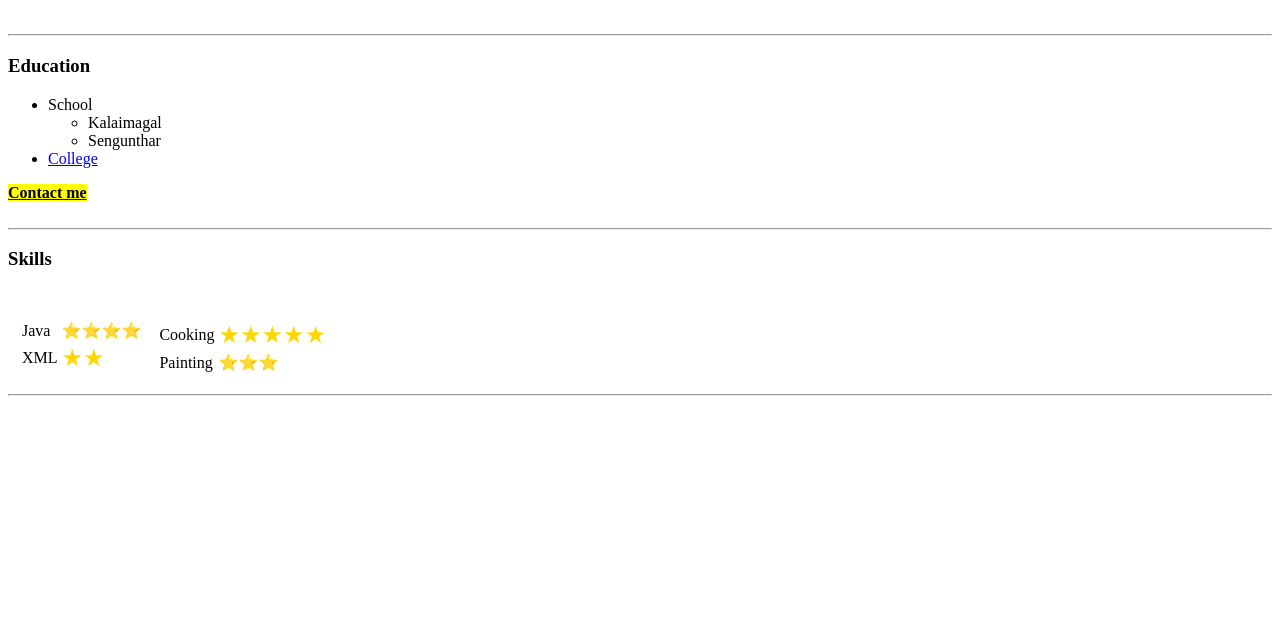
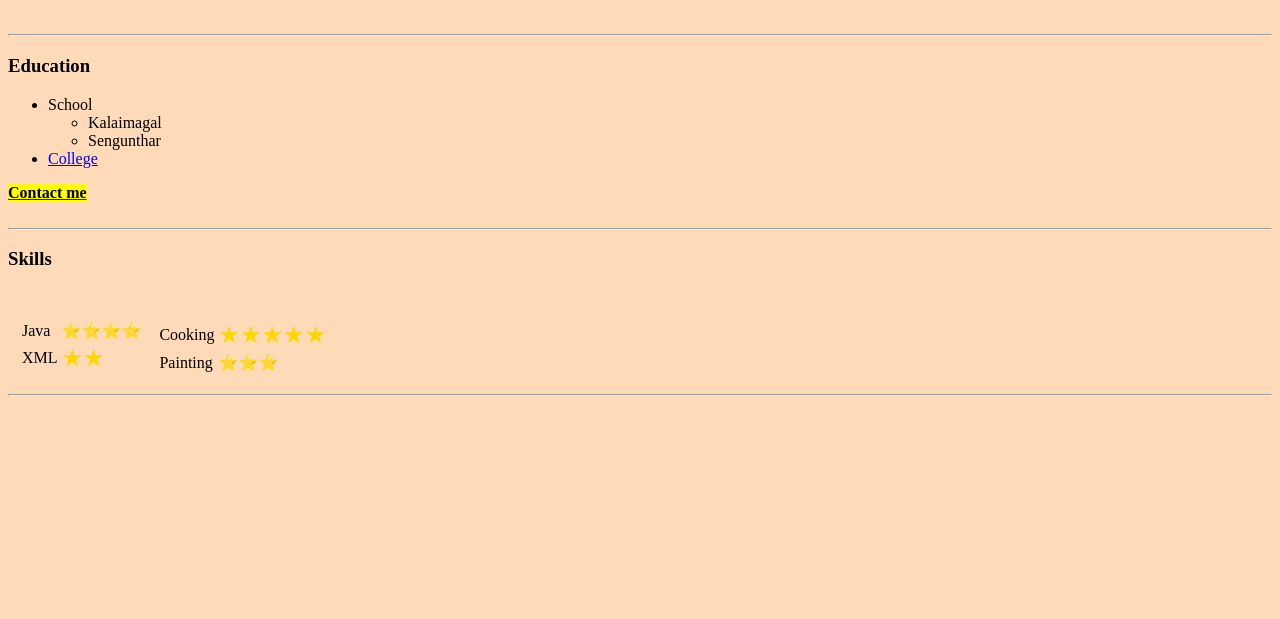
Before and after one commit to laksh256/cv-site, a plain HTML site: page index.html in a window 1280 px wide. Shown: the part 181-800 px from the top of the page. Drawn offline with Linux system fonts and the light colour scheme.

Commit message:
Update index.html

```diff
--- a/index.html
+++ b/index.html
@@ -4,7 +4,7 @@
     <meta charset="utf-8">
     <title></title>
   </head>
-  <body>
+  <body style="background-color: peachpuff;">
     <table cellspacing="20">
       <tr>
         <td><img src="Santa-2019.jpg" alt="Lakshmi" width="200" height="150"></td>
```
